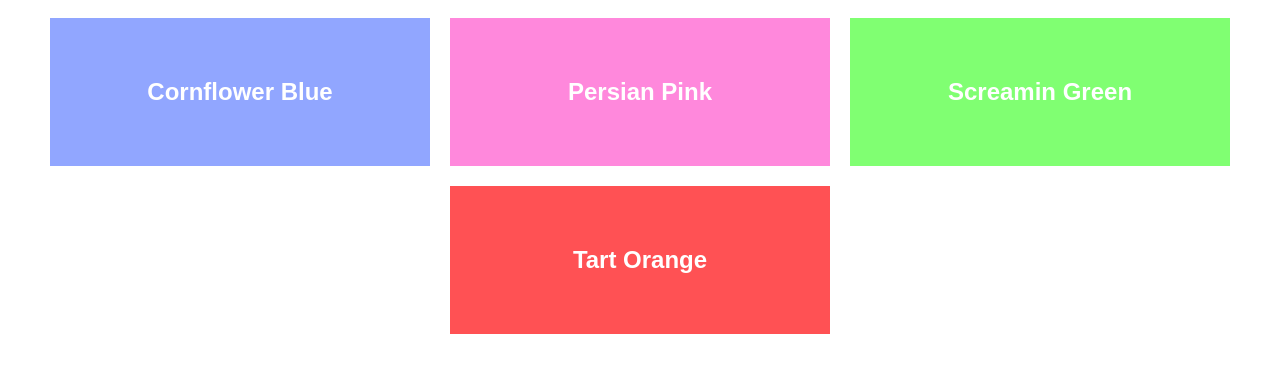
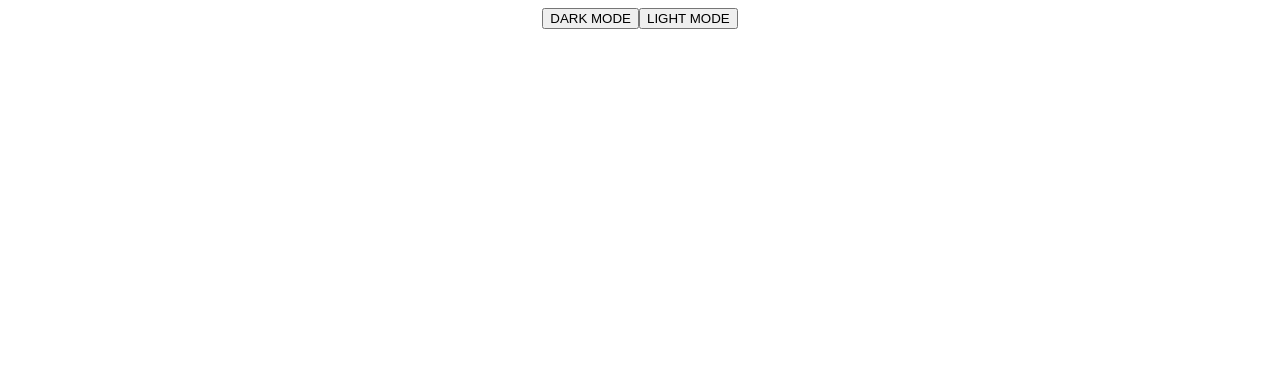
Before and after one commit to hummarabashir/react-code-challenges, a React (Create React App) app: page / in a window 1280 px wide. Shown: the top 372 px of the page. Built offline with nearby package versions, Linux system fonts and the light colour scheme.

Commit message:
DarkMode

```diff
--- a/src/App.js
+++ b/src/App.js
@@ -1,10 +1,12 @@
 import './App.css'
-import ColorRenderer from './color-renderer/ColorRenderer'
+// import ColorRenderer from './color-renderer/ColorRenderer'
+import DarkMode from './darkmode/DarkMode'
 
 function App () {
   return (
     <div className='App'>
-      <ColorRenderer />
+      {/* <ColorRenderer /> */}
+      <DarkMode />
     </div>
   )
 }
--- /dev/null
+++ b/src/darkmode/DarkMode.css
@@ -0,0 +1,34 @@
+.page {
+    height: 100vh;
+    width: 100vw;
+    display: flex;
+    align-items: center;
+    justify-content: center;
+  }
+
+  .dark-mode {
+    background-color: #171717;
+  }
+
+  button {
+    padding: 10px;
+    margin: 5px;
+    outline: none;
+  }
+
+  .dark-mode-button {
+    border: 2px solid white;
+    color: white;
+    background-color: #171717;
+  }
+
+  .light-mode-button {
+    border: 2px solid #171717;
+    color: #171717;
+    background-color: white;
+  }
+
+  body {
+    padding: 0px;
+    margin: 0px;
+  }
--- /dev/null
+++ b/src/darkmode/DarkMode.js
@@ -0,0 +1,11 @@
+import { useState } from "react"
+
+export default function DarkMode(){
+    const [darkMode, setDarkMode] = useState(false)
+    return (
+        <div className ={`page ${darkMode && 'dark-mode'}`}>
+            <button className="darkmodebutton" onClick={() => setDarkMode(true)}>DARK MODE</button>
+            <button className="lightmodebutton" onClick={() => setDarkMode(false)}>LIGHT MODE</button>
+        </div>
+    )
+}
```
